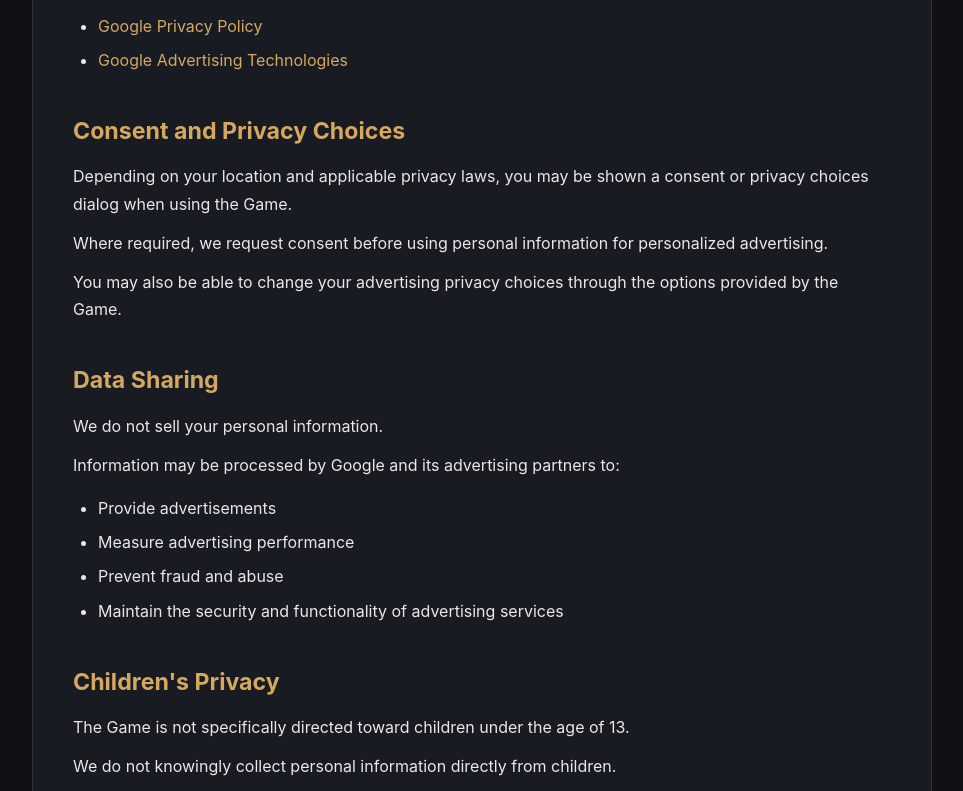
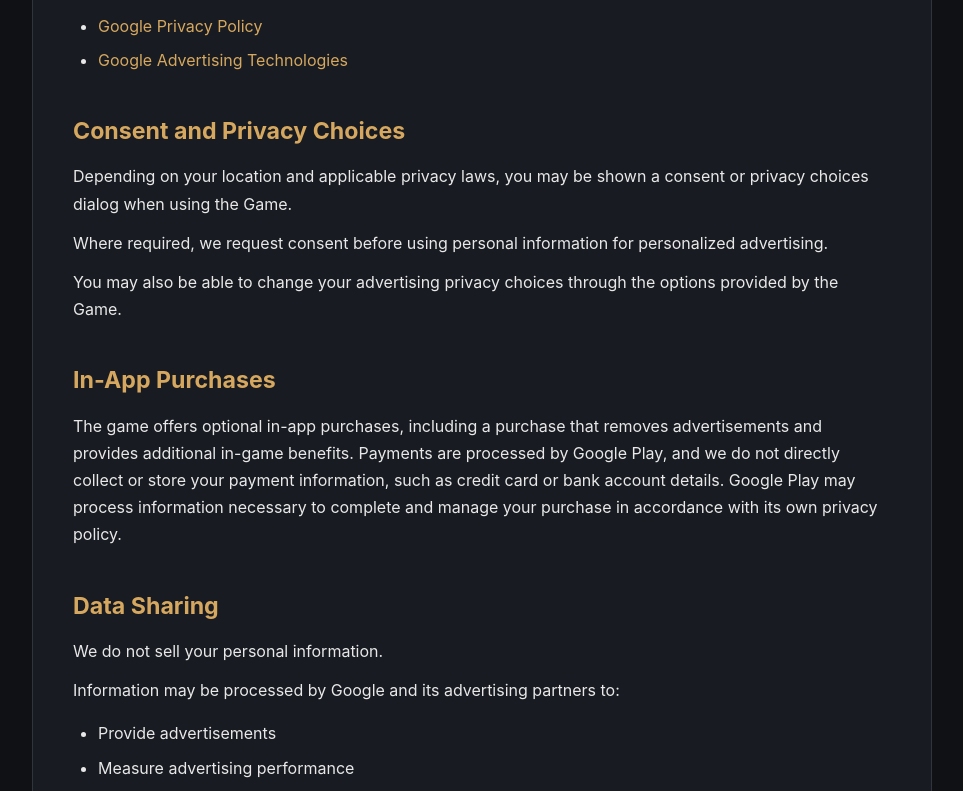
Before and after one commit to DannteLPZ/Dwarven-Idle-Game, a plain HTML site: page privacy-policy.html in a window 1280 px wide. Shown: the part 1179-1970 px from the top of the page, without its empty margins (158-1121 px from the left). Drawn offline with Linux system fonts and the light colour scheme.

Commit message:
Update privacy policy with in-app purchases section
Added section about in-app purchases and updated last modified date.

```diff
--- a/privacy-policy.html
+++ b/privacy-policy.html
@@ -162,7 +162,7 @@
     </div>
 
     <span class="last-updated">
-        Last updated: August 10, 2026
+        Last updated: August 18, 2026
     </span>
 </header>
 
@@ -255,6 +255,13 @@
         through the options provided by the Game.
     </p>
 
+    <h2>In-App Purchases</h2>
+
+    <p>
+        The game offers optional in-app purchases, including a purchase that removes advertisements and provides additional in-game benefits.
+        Payments are processed by Google Play, and we do not directly collect or store your payment information, such as credit card or bank account details.
+        Google Play may process information necessary to complete and manage your purchase in accordance with its own privacy policy.
+    </p>
 
     <h2>Data Sharing</h2>
 
```
